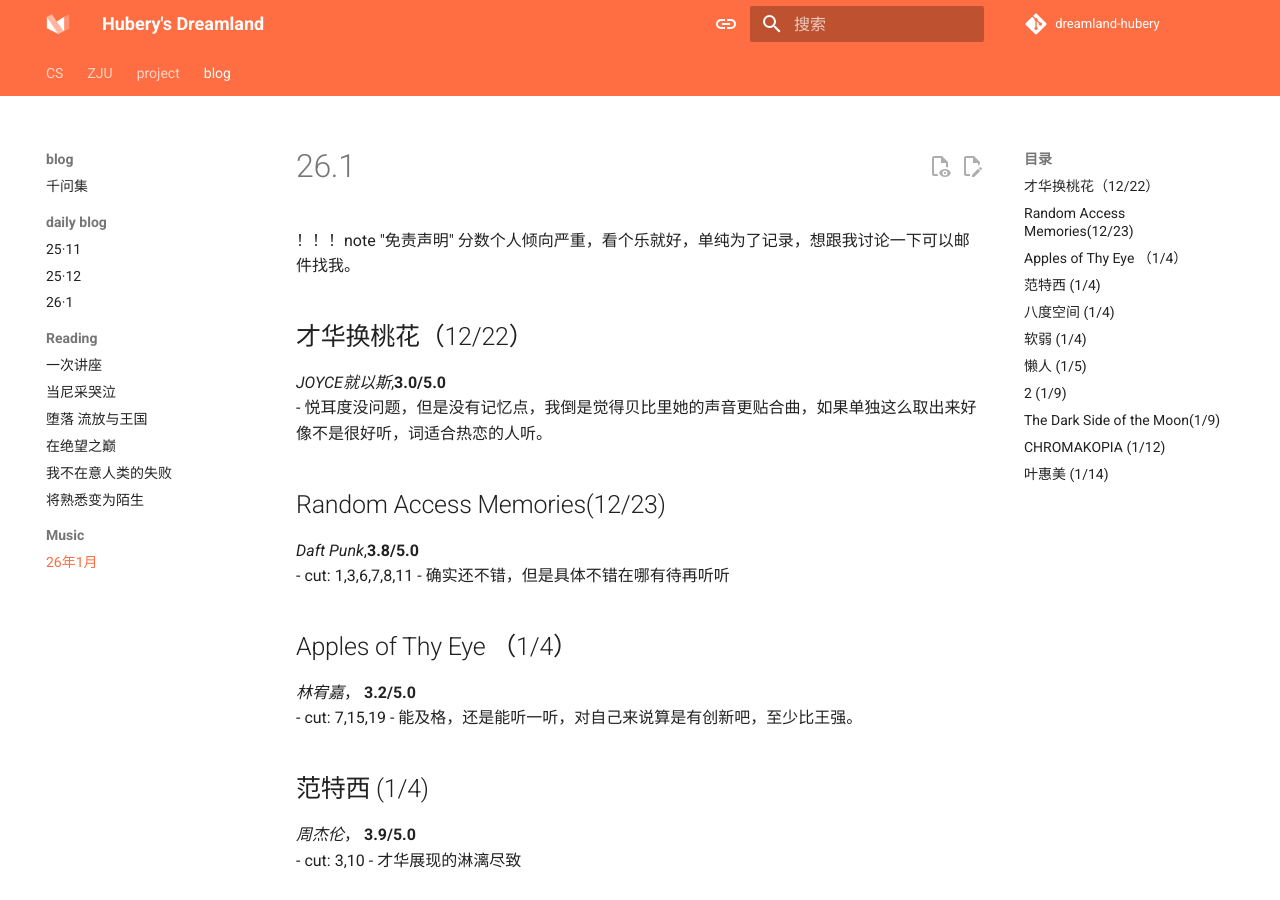
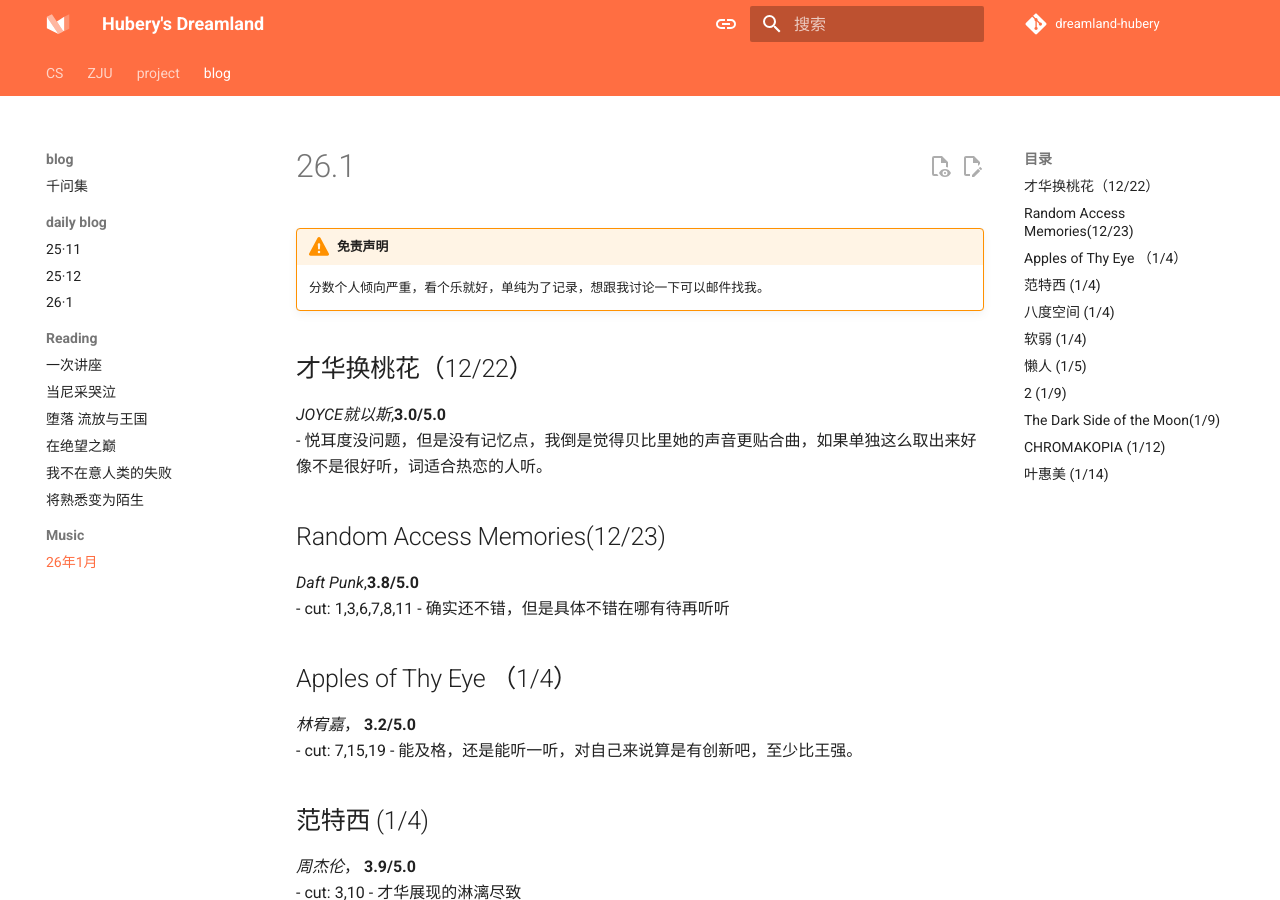
Before and after one commit to hubery258/dreamland-hubery, an MkDocs documentation site: the page built from docs/life/music/26_1.md, in a window 1280 px wide and 900 px high. Built offline with MkDocs 1.6.1 and Material for MkDocs 9.7.7, drawn with Linux system fonts in a browser that asks for light colours; comment, search, counter and statistics services are not loaded.

Commit message:
修改music.md里！打成中文了

```diff
--- a/docs/life/music/26_1.md
+++ b/docs/life/music/26_1.md
@@ -1,5 +1,5 @@
 # 26.1
-！！！note "免责声明"
+!!! warning "免责声明"
     分数个人倾向严重，看个乐就好，单纯为了记录，想跟我讨论一下可以邮件找我。
 
 ## 才华换桃花（12/22）
```
